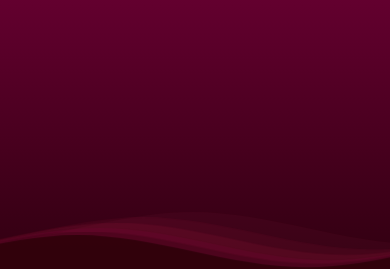
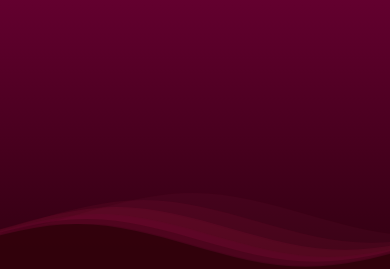
Before and after one commit to sainiks/RedSea, a Flask app: page / in a window 390 px wide. Shown: the part 575-844 px from the top of the page. Run offline with Flask 3, Linux system fonts and the light colour scheme; parts of the project's set-up code (start-up, migrations or seed data) failed here and were passed over.

Commit message:
style: increase the physical height parameters of the sea water waves

```diff
--- a/static/styles.css
+++ b/static/styles.css
@@ -478,9 +478,9 @@ label {
     bottom: 0;
     left: 0;
     width: 100%;
-    height: 18vh;
-    min-height: 120px;
-    max-height: 180px;
+    height: 25vh;
+    min-height: 180px;
+    max-height: 260px;
     z-index: -1;
     overflow: hidden;
     pointer-events: none;
@@ -540,7 +540,7 @@ label {
 /* Responsive adjustment for waves height on small screens */
 @media (max-width: 768px) {
     .waves-container {
-        height: 75px;
-        min-height: 75px;
+        height: 100px;
+        min-height: 100px;
     }
 }
```
